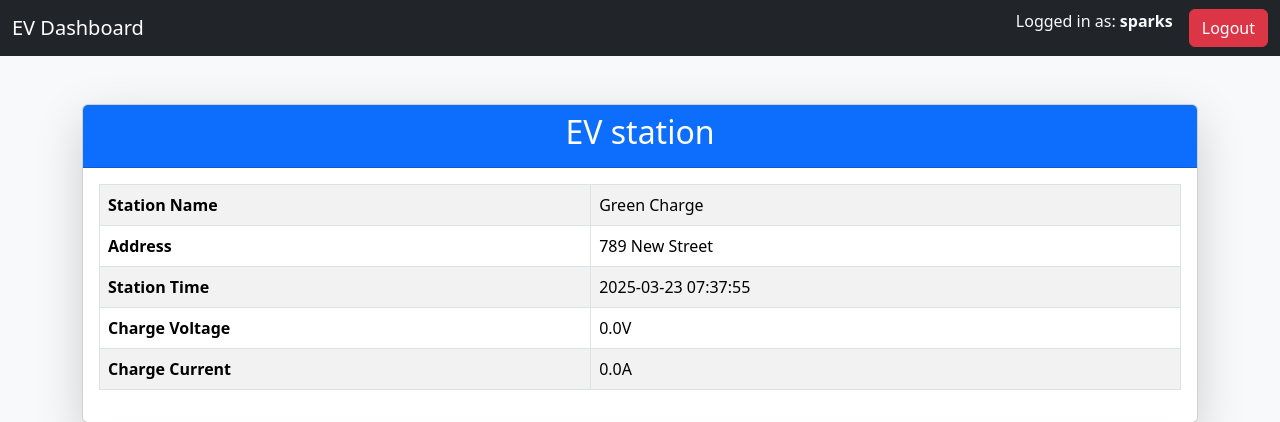
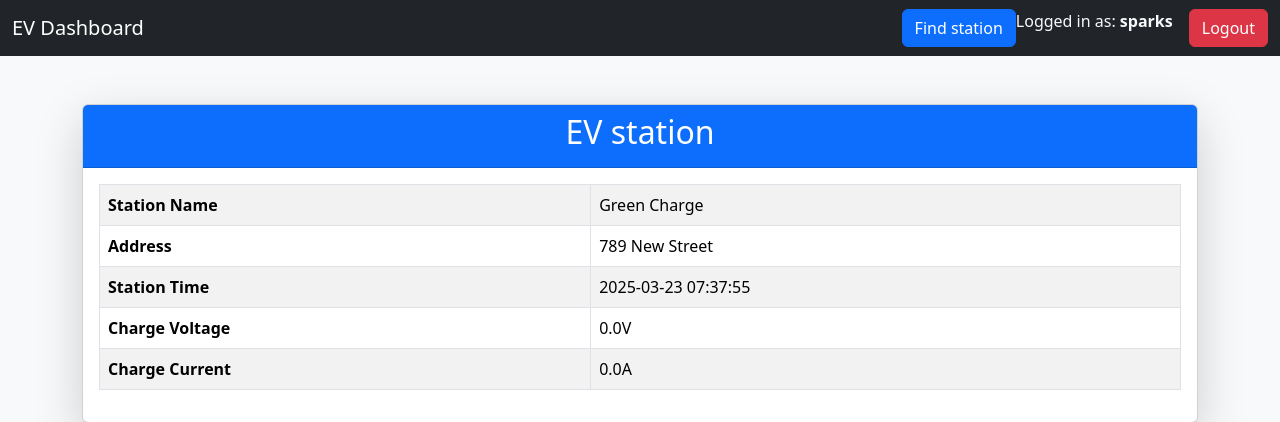
Before and after one commit to gouravkalye/ev-station, a Django app: page / in a window 1280 px wide. Shown: the top 422 px of the page. Run offline with Django 5.2, Linux system fonts and the light colour scheme; a user stored in the database is signed in; data comes from the database, SQL or seed files in the repository; both versions use the stored data as it was after the commit.

Commit message:
station search added in nav bar

```diff
--- a/ev/templates/ev/home.html
+++ b/ev/templates/ev/home.html
@@ -15,6 +15,9 @@
             <a class="navbar-brand" href="#">EV Dashboard</a>
             <div class="collapse navbar-collapse justify-content-end">
                 <ul class="navbar-nav">
+                    <li class="nav-item">
+                        <a class="btn btn-primary" href="{% url 'station' %}">Find station</a>
+                    </li>
                     {% if user.is_authenticated %}
                         <li class="nav-item">
                             <span class="navbar-text text-light me-3">
```
Also changed, not shown: db.sqlite3.
